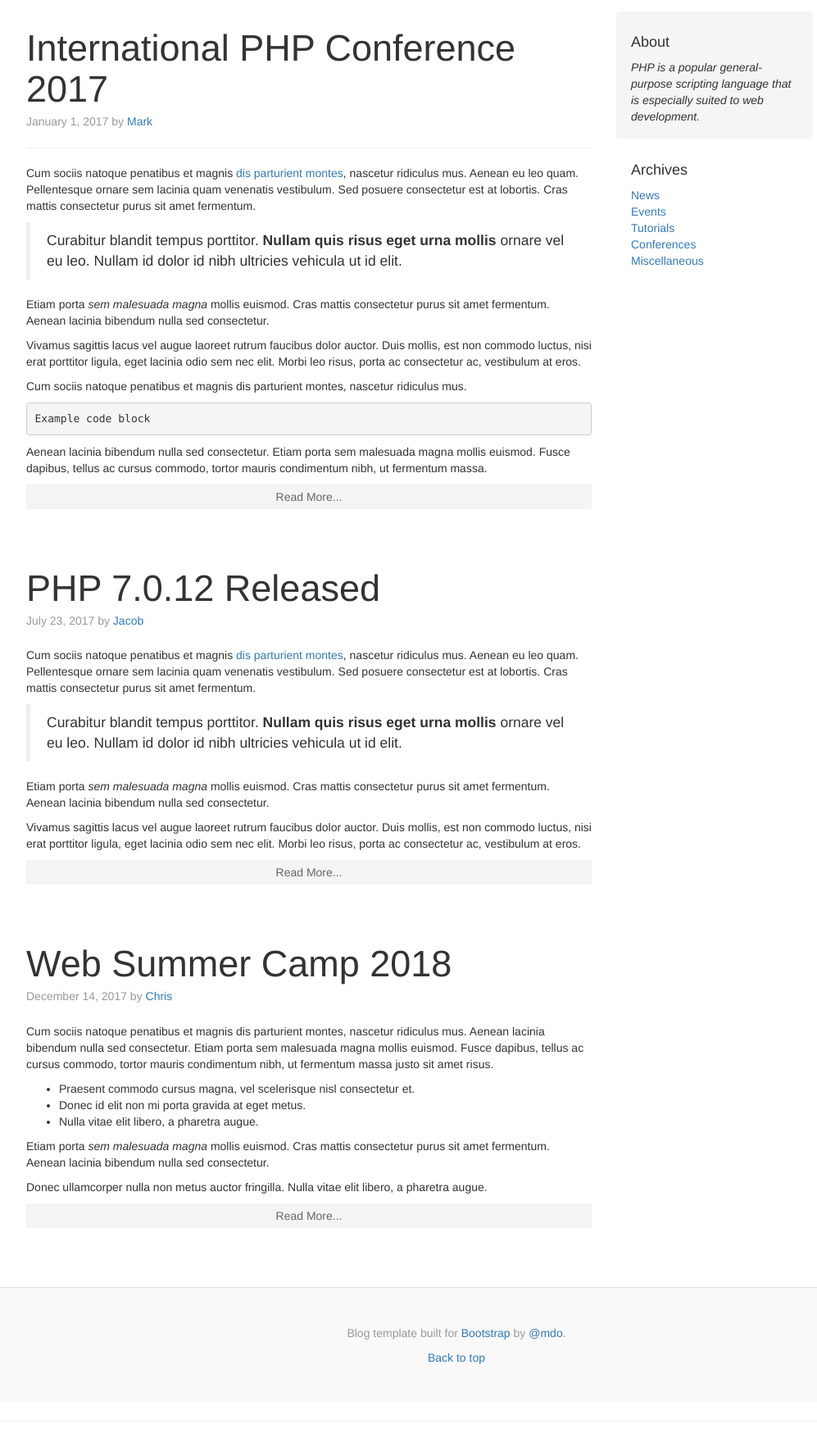
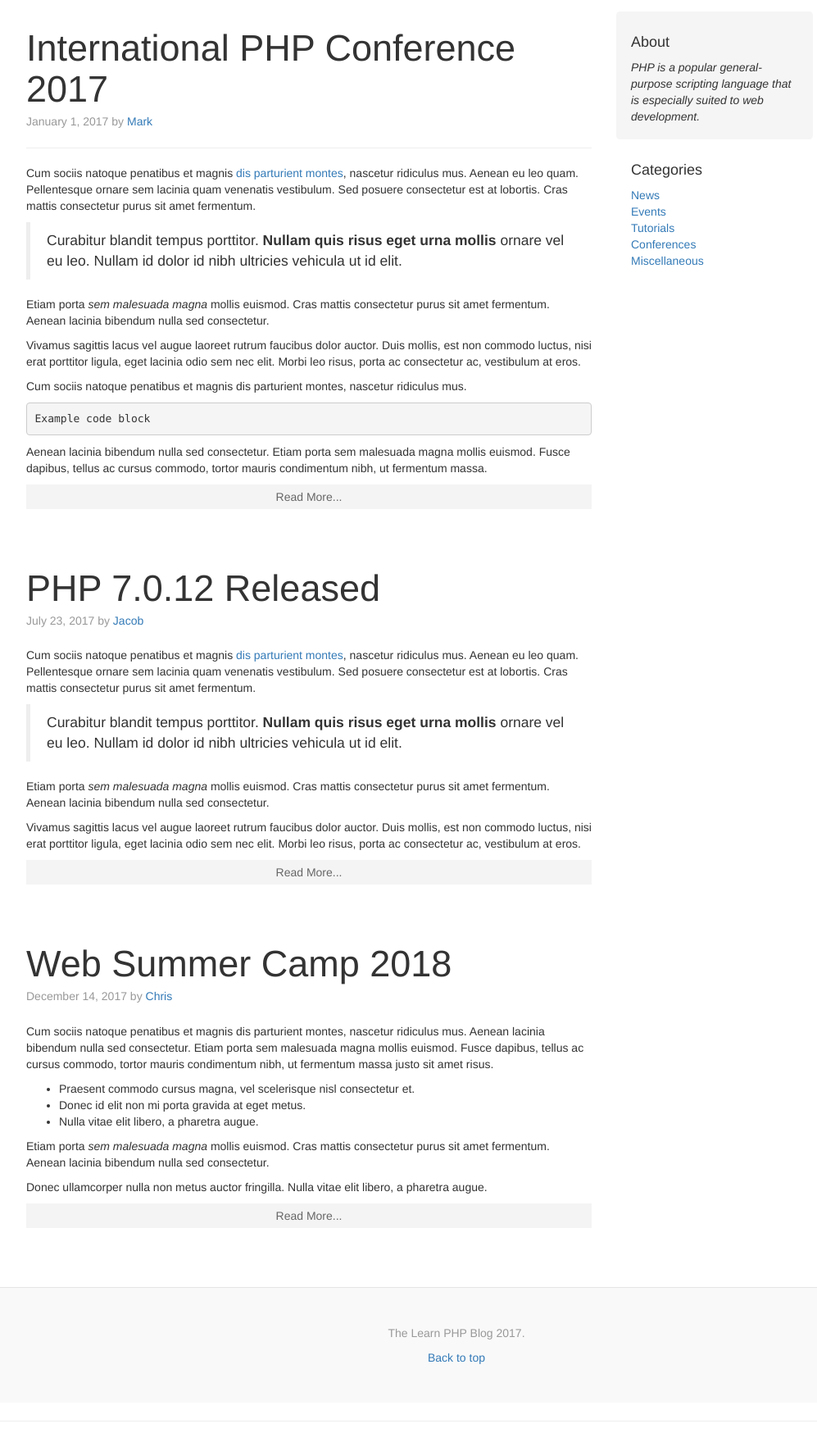
Before and after one commit to jsa044/blog, a PHP site: page / in a window 1280 px wide. Shown: the part 305-2075 px from the top of the page at 82% size, without its empty margins (83-1080 px from the left). Run offline with PHP 8.4, Linux system fonts and the light colour scheme.

Commit message:
Changed sidebar name and added new info to footer paragraph.

```diff
--- a/index.php
+++ b/index.php
@@ -100,7 +100,7 @@
             <p><em>PHP is a popular general-purpose scripting language that is especially suited to web development.</em> </p>
           </div>
           <div class="sidebar-module">
-            <h4>Archives</h4>
+            <h4>Categories</h4>
             <ol class="list-unstyled">
               <li><a href="#">News</a></li>
               <li><a href="#">Events</a></li>
@@ -118,7 +118,7 @@
     </div><!-- /.container -->
 
     <footer class="blog-footer">
-      <p>Blog template built for <a href="https://getbootstrap.com">Bootstrap</a> by <a href="https://twitter.com/mdo">@mdo</a>.</p>
+      <p>The Learn PHP Blog 2017.</p>
       <p>
         <a href="#">Back to top</a>
       </p>
```
